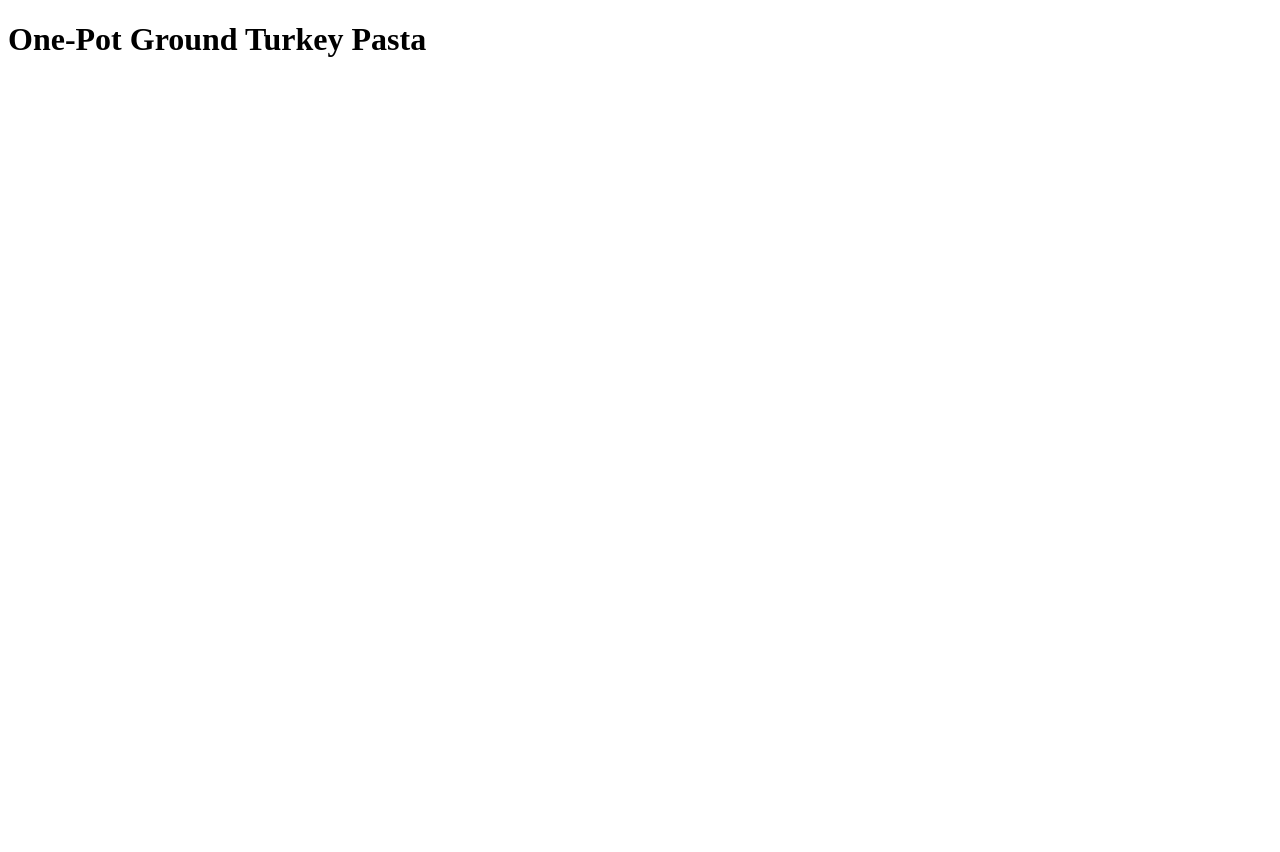
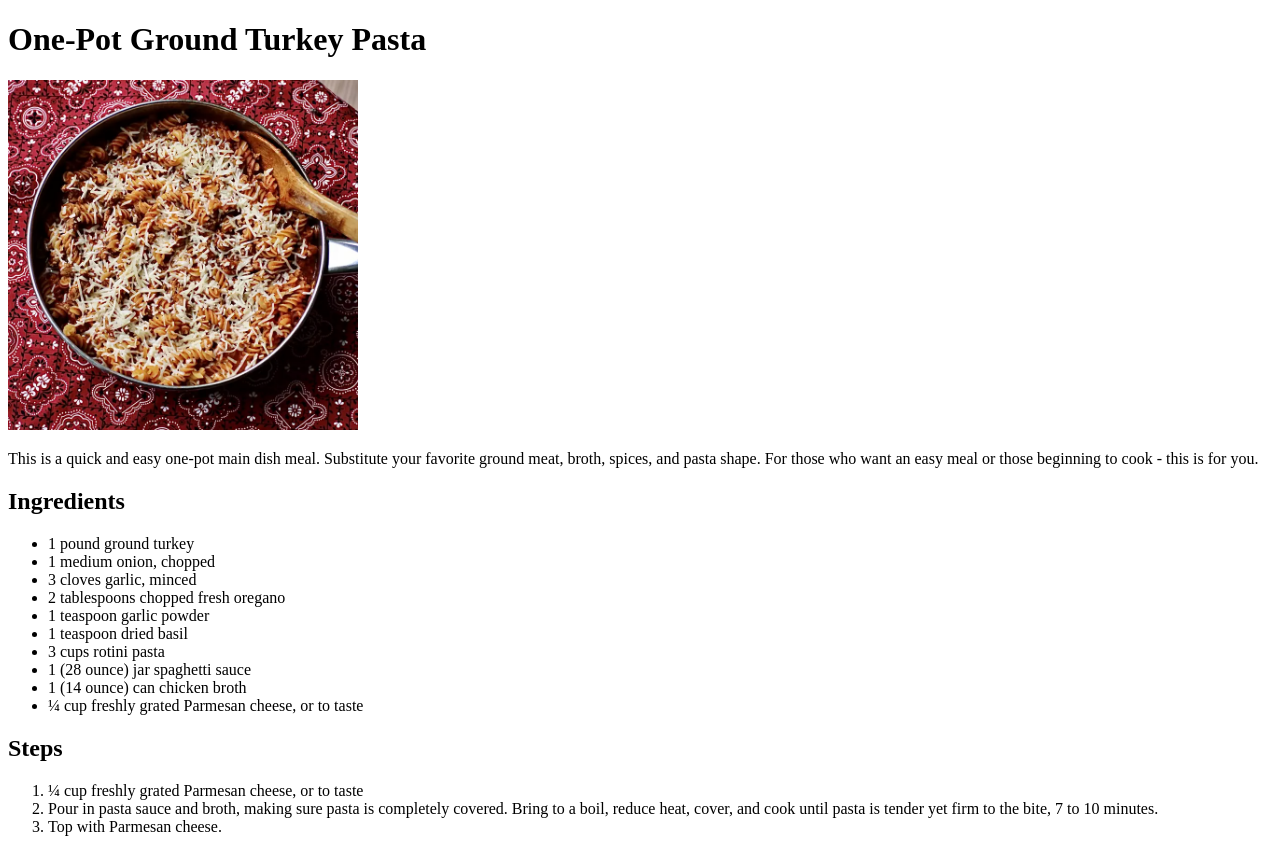
Before and after one commit to HasanMaaraj/odin-recipes, a plain HTML site: page recipes/pasta.html in a window 1280 px wide. Before the commit the page ends 800 px from the top, so only its background shows below. Drawn offline with Linux system fonts and the light colour scheme.

Commit message:
Add pasta recipe page content

```diff
--- a/recipes/pasta.html
+++ b/recipes/pasta.html
@@ -6,5 +6,26 @@
 </head>
 <body>
     <h1>One-Pot Ground Turkey Pasta</h1>
+    <img src="../images/pasta.webp" width="350" height="350">
+    <p>This is a quick and easy one-pot main dish meal. Substitute your favorite ground meat, broth, spices, and pasta shape. For those who want an easy meal or those beginning to cook - this is for you.</p>
+    <h2>Ingredients</h2>
+    <ul>
+        <li>1 pound ground turkey</li>
+        <li>1 medium onion, chopped</li>
+        <li>3 cloves garlic, minced</li>
+        <li>2 tablespoons chopped fresh oregano</li>
+        <li>1 teaspoon garlic powder</li>
+        <li>1 teaspoon dried basil</li>
+        <li>3 cups rotini pasta</li>
+        <li>1 (28 ounce) jar spaghetti sauce</li>
+        <li>1 (14 ounce) can chicken broth</li>
+        <li>¼ cup freshly grated Parmesan cheese, or to taste</li>
+    </ul>
+    <h2>Steps</h2>
+    <ol>
+        <li>¼ cup freshly grated Parmesan cheese, or to taste</li>
+        <li>Pour in pasta sauce and broth, making sure pasta is completely covered. Bring to a boil, reduce heat, cover, and cook until pasta is tender yet firm to the bite, 7 to 10 minutes.</li>
+        <li>Top with Parmesan cheese.</li>
+    </ol>
 </body>
 </html>
```
